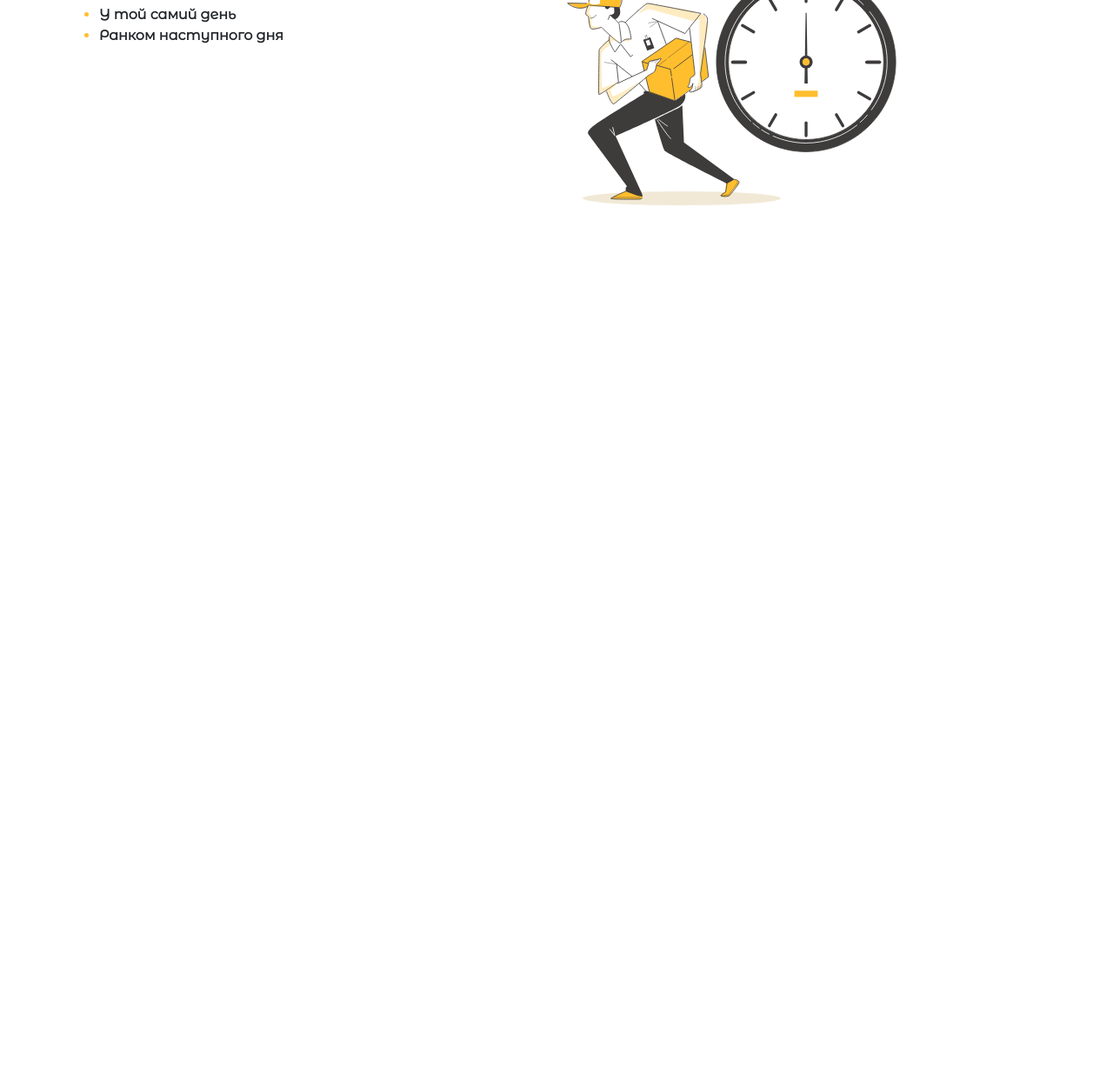
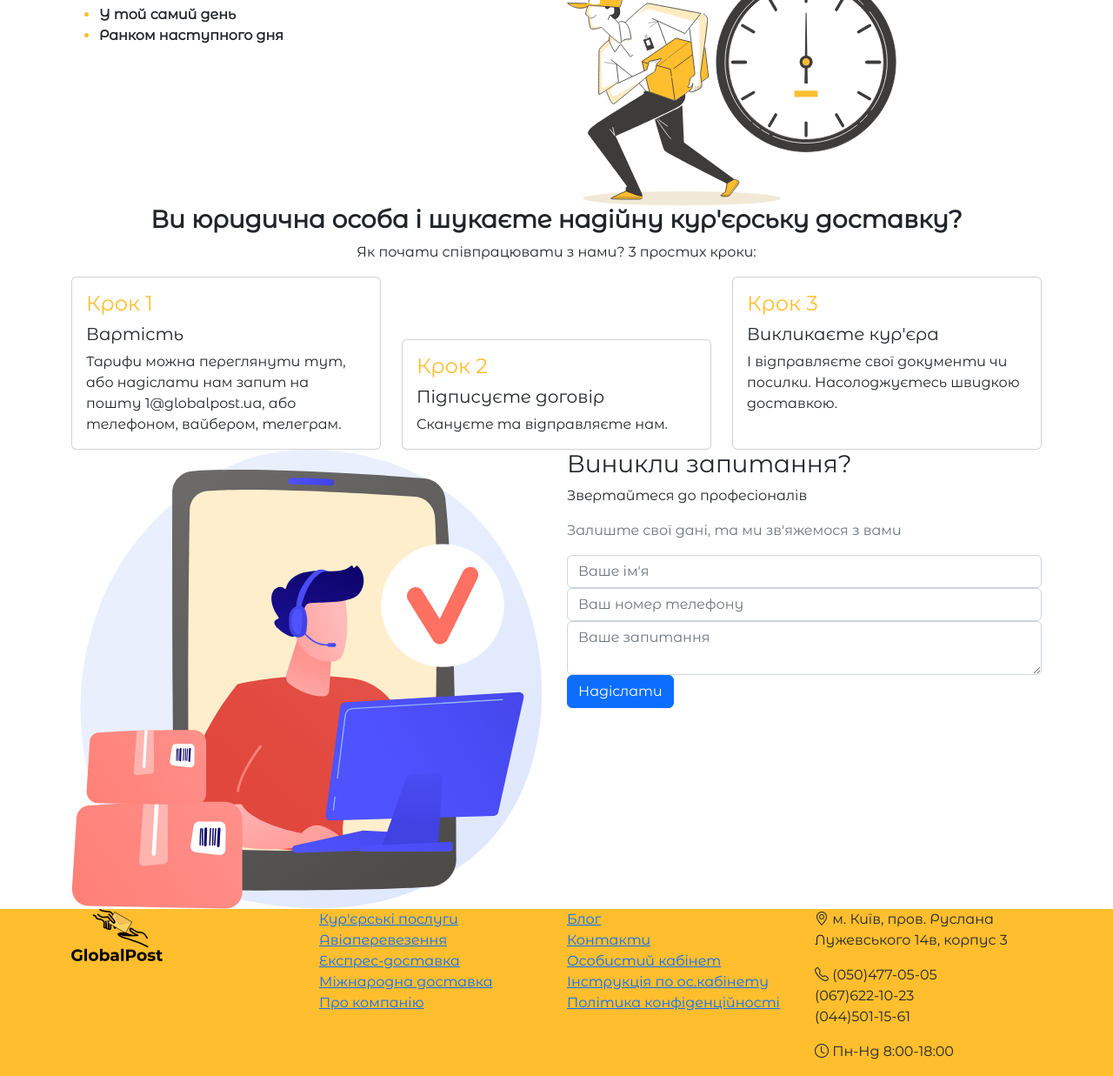
Before and after one commit to Object417/global-post-landing, a website built with Vite: page index.html in a window 1280 px wide. Shown: the part 1236-2473 px from the top of the page at 87% size. Before the commit the page ends 1472 px from the top, so only its background shows below. Built offline with nearby package versions, Linux system fonts and the light colour scheme.

Commit message:
Adds last 2 sections and the footer

```diff
--- a/index.html
+++ b/index.html
@@ -291,9 +291,149 @@
           </div>
         </div>
       </section>
+
+      <!-- section 6 -->
+      <section>
+        <div class="container">
+          <h3 class="text-center fw-bold">
+            Ви <span class="text-prumary">юридична особа</span> і шукаєте
+            надійну кур'єрську доставку?
+          </h3>
+          <p class="text-center">
+            Як почати співпрацювати з нами? 3 простих кроки:
+          </p>
+
+          <div class="row">
+            <!-- Card 1. Step 1 -->
+            <div class="col-lg-4">
+              <div class="card h-100">
+                <div class="card-body">
+                  <h4 class="text-primary">Крок 1</h4>
+                  <h5 class="card-title">Вартість</h5>
+                  <p class="card-text">
+                    Тарифи можна переглянути тут, або надіслати нам запит на
+                    пошту 1@globalpost.ua, або телефоном, вайбером, телеграм.
+                  </p>
+                </div>
+              </div>
+            </div>
+
+            <!-- Card 2. Step 2 -->
+            <div class="col-lg-4 align-self-end">
+              <div class="card">
+                <div class="card-body">
+                  <h4 class="text-primary">Крок 2</h4>
+                  <h5 class="card-title">Підписуєте договір</h5>
+                  <p class="card-text">Скануєте та відправляєте нам.</p>
+                </div>
+              </div>
+            </div>
+
+            <!-- Card 3. Step 3 -->
+            <div class="col-lg-4">
+              <div class="card h-100">
+                <div class="card-body">
+                  <h4 class="text-primary">Крок 3</h4>
+                  <h5 class="card-title">Викликаєте кур'єра</h5>
+                  <p class="card-text">
+                    І відправляєте свої документи чи посилки. Насолоджуєтесь
+                    швидкою доставкою.
+                  </p>
+                </div>
+              </div>
+            </div>
+          </div>
+        </div>
+      </section>
     </main>
 
+    <section>
+      <div class="container">
+        <div class="row">
+          <div class="col">
+            <img src="src/imgs/Illustration.svg" alt="" class="img-fluid" />
+          </div>
+          <div class="col">
+            <h3>Виникли запитання?</h3>
+            <p>Звертайтеся до професіоналів</p>
+            <p class="text-muted">Залиште свої дані, та ми зв'яжемося з вами</p>
+
+            <form id="frmCallback">
+              <input
+                type="text"
+                class="form-control"
+                name="client-name"
+                id="callbackClientName"
+                placeholder="Ваше ім'я"
+              />
+              <input
+                type="text"
+                class="form-control"
+                name="client-phone"
+                id="callbackClientPhone"
+                placeholder="Ваш номер телефону"
+              />
+              <textarea
+                class="form-control"
+                name="client-question"
+                id="callbackClientQuestion"
+                placeholder="Ваше запитання"
+              ></textarea>
+              <button type="submit" class="btn btn-primary">Надіслати</button>
+            </form>
+          </div>
+        </div>
+      </div>
+    </section>
+
     <!-- page footer -->
-    <footer></footer>
+    <footer class="bg-primary">
+      <div class="container">
+        <div class="row">
+          <div class="col-lg-3">
+            <img src="logo.png" alt="Global Post" />
+          </div>
+
+          <div class="col-lg-3">
+            <div class="vstack">
+              <a href="">Кур'єрські послуги</a>
+              <a href="">Авіаперевезення</a>
+              <a href="">Експрес-доставка</a>
+              <a href="">Міжнародна доставка</a>
+              <a href="">Про компанію</a>
+            </div>
+          </div>
+
+          <div class="col-lg-3">
+            <div class="vstack">
+              <a href="">Блог</a>
+              <a href="">Контакти</a>
+              <a href="">Особистий кабiнет</a>
+              <a href="">Інструкція по ос.кабiнету</a>
+              <a href="">Політика конфіденційності</a>
+            </div>
+          </div>
+
+          <div class="col-lg-3">
+            <div class="vstack">
+              <p>
+                <i class="bi bi-geo-alt"></i>
+                м. Київ, пров. Руслана Лужевського 14в, корпус 3
+              </p>
+              <p>
+                <i class="bi bi-telephone"></i>
+                (050)477-05-05<br />
+                (067)622-10-23<br />
+                (044)501-15-61
+              </p>
+              <p>
+                <i class="bi bi-clock"></i>
+                Пн-Нд 8:00-18:00
+              </p>
+            </div>
+          </div>
+        </div>
+      </div>
+    </footer>
   </body>
 </html>
```
Also changed, not shown: package.json (+9 -9 lines), src/imgs/Illustration.png (added), src/imgs/Illustration.svg (added).
